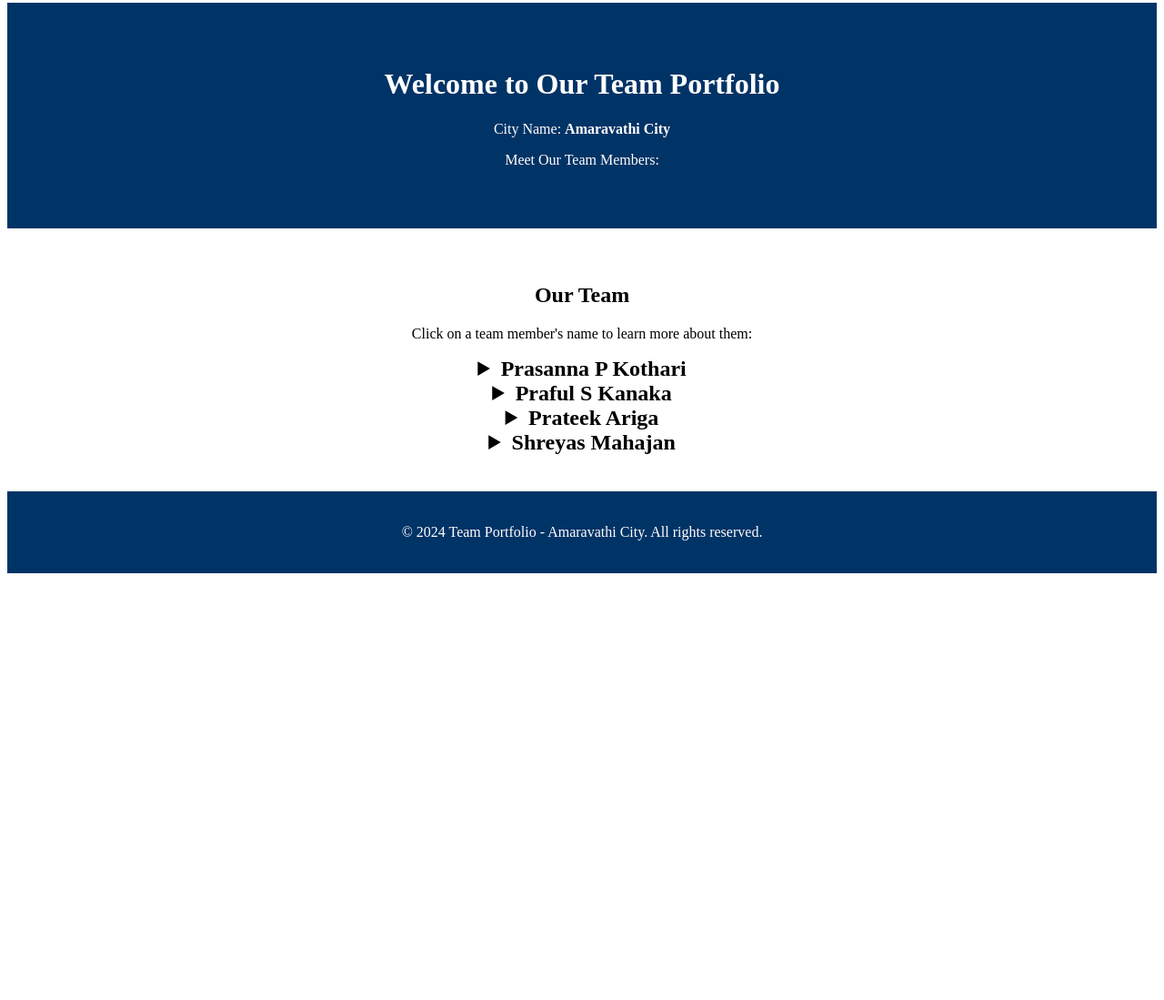
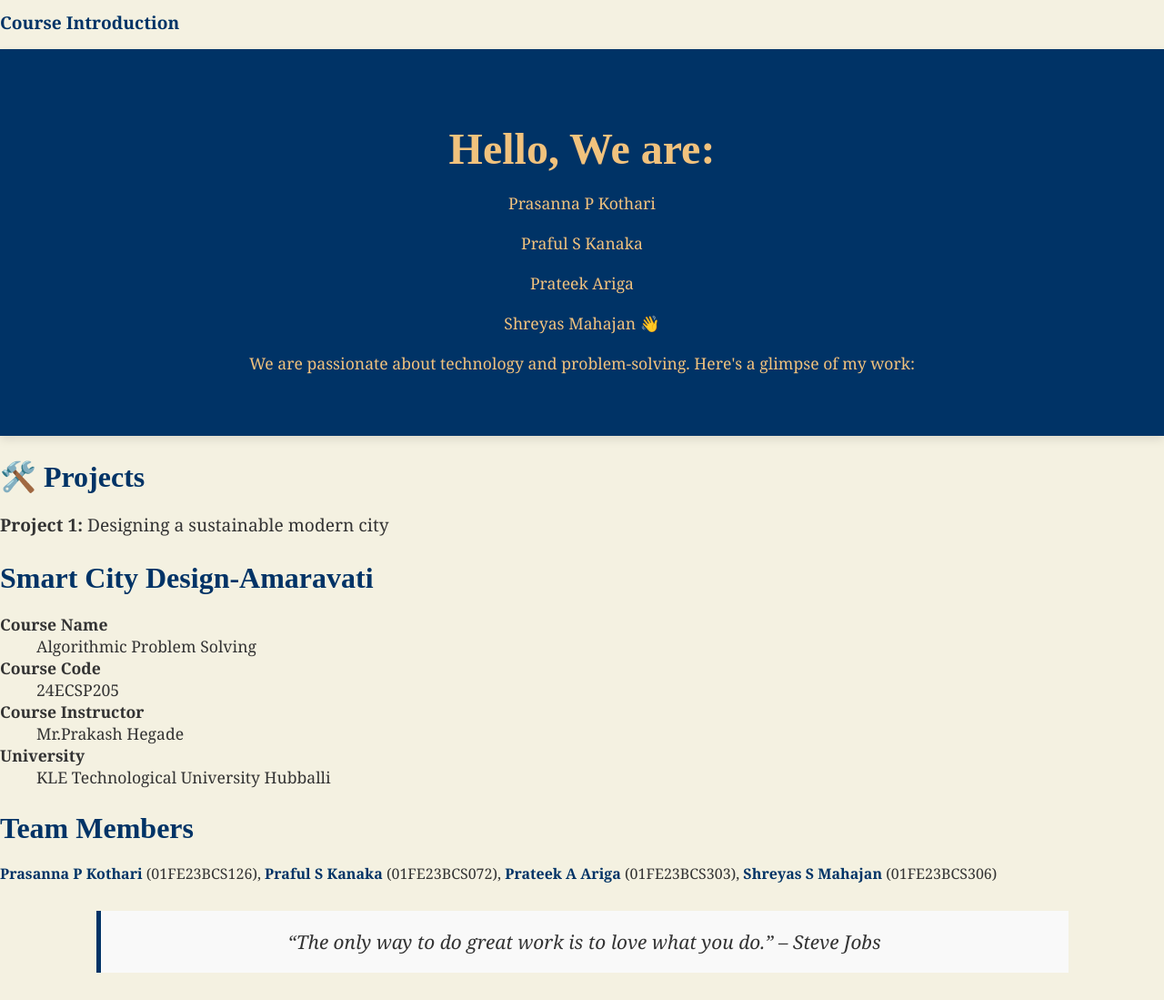
Before and after one commit to Prasannak126/Amaravati-city-design.github.io, a plain HTML site: page index.html in a window 1280 px wide. Shown: the part 5-1104 px from the top of the page at 91% size. Before the commit the page ends 800 px from the top, so only its background shows below. Drawn offline with Linux system fonts and the light colour scheme.

Commit message:
Update index.html

```diff
--- a/index.html
+++ b/index.html
@@ -3,81 +3,56 @@
 <head>
     <meta charset="UTF-8">
     <meta name="viewport" content="width=device-width, initial-scale=1.0">
-    <title>Team Portfolio - Amaravathi City</title>
+    <nav>
+        <ul>
+            <li><a href="Course Introduction.html">Course Introduction</a></li>
+        </ul>
+    </nav>
+    <title>Portfolio</title>
+    <link rel="stylesheet" href="style.css">
+    <link href="https://fonts.googleapis.com/css2?family=Poppins:wght@300;400;600&display=swap" rel="stylesheet">
 </head>
 <body>
+    <header>
+       <h1>Hello, We are:</h1>
 
-    <!-- Header Section -->
-    <header>
-        <div style="text-align: center; background-color: #003366; color: white; padding: 50px;">
-            <h1>Welcome to Our Team Portfolio</h1>
-            <p>City Name: <strong>Amaravathi City</strong></p>
-            <p>Meet Our Team Members:</p>
-        </div>
+       <p><a></a>Prasanna P Kothari</a></p>
+       <p><a></a>Praful S Kanaka</a></p>
+       <p><a></a>Prateek Ariga</a></p>
+       <p><a ></a>Shreyas Mahajan 👋</a></p>
+       <p>We are passionate about technology and problem-solving. Here's a glimpse of my work:</p>
     </header>
 
-    <!-- Main Content Section -->
-    <section style="padding: 40px; text-align: center;">
-        <h2>Our Team</h2>
+    <section>
+        <h2>🛠️ Projects</h2>
+        <ul>
+            <li><strong>Project 1:</strong> Designing a sustainable modern city</li>
+        </ul>
 
-        <!-- Team Member List -->
-        <p>Click on a team member's name to learn more about them:</p>
+        <h2>Smart City Design-Amaravati</h2>
+        <dl>
+            <dt>Course Name</dt>
+            <dd>Algorithmic Problem Solving</dd>
 
-        <div>
-            <details>
-                <summary style="font-size: 1.5em; font-weight: bold; cursor: pointer;">Prasanna P Kothari</summary>
-                <div style="padding-left: 20px; text-align: left;">
-                    <p><strong>Course Name:</strong> Algorithmic Problem Solving</p>
-                    <p><strong>Course Code:</strong> Course 24</p>
-                    <p><strong>SRN:</strong> 01fe23bcs126</p>
-                    <p><strong>Course Instructor:</strong> Prakash Hegde</p>
-                    <p><strong>University:</strong> KLE Technological University</p>
-                    <p><strong>Sector:</strong> Agricultural and IT</p>
-                </div>
-            </details>
+            <dt>Course Code</dt>
+            <dd>24ECSP205</dd>
 
-            <details>
-                <summary style="font-size: 1.5em; font-weight: bold; cursor: pointer;">Praful S Kanaka</summary>
-                <div style="padding-left: 20px; text-align: left;">
-                    <p><strong>Course Name:</strong> Algorithmic Problem Solving</p>
-                    <p><strong>Course Code:</strong> Course 24</p>
-                    <p><strong>SRN:</strong> 01fe23bcs072</p>
-                    <p><strong>Course Instructor:</strong> Prakash Hegde</p>
-                    <p><strong>University:</strong> KLE Technological University</p>
-                    <p><strong>Sector:</strong> Education and Energy</p>
-                </div>
-            </details>
+            <dt>Course Instructor</dt>
+            <dd>Mr.Prakash Hegade</dd>
 
-            <details>
-                <summary style="font-size: 1.5em; font-weight: bold; cursor: pointer;">Prateek Ariga</summary>
-                <div style="padding-left: 20px; text-align: left;">
-                    <p><strong>Course Name:</strong> Algorithmic Problem Solving</p>
-                    <p><strong>Course Code:</strong> Course 24</p>
-                    <p><strong>SRN:</strong> 01fe23bcs303</p>
-                    <p><strong>Course Instructor:</strong> Prakash Hegde</p>
-                    <p><strong>University:</strong> KLE Technological University</p>
-                    <p><strong>Sector:</strong> Industry and Transportation</p>
-                </div>
-            </details>
+            <dt>University</dt>
+            <dd>KLE Technological University Hubballi</dd>
+        </dl>
 
-            <details>
-                <summary style="font-size: 1.5em; font-weight: bold; cursor: pointer;">Shreyas Mahajan</summary>
-                <div style="padding-left: 20px; text-align: left;">
-                    <p><strong>Course Name:</strong> Algorithmic Problem Solving</p>
-                    <p><strong>Course Code:</strong> Course 24</p>
-                    <p><strong>SRN:</strong> 01fe23bcs306</p>
-                    <p><strong>Course Instructor:</strong> Prakash Hegde</p>
-                    <p><strong>University:</strong> KLE Technological University</p>
-                    <p><strong>Sector:</strong> Commercial Sector</p>
-                </div>
-            </details>
-        </div>
+        <h2>Team Members</h2>
+        <p>
+            <a href="Prasanna P Kothari.html"><strong>Prasanna P Kothari</strong></a> (01FE23BCS126),
+            <a href="Praful S Kanaka.html"><strong>Praful S Kanaka</strong></a> (01FE23BCS072),
+            <a href="prateek.html"><strong>Prateek A Ariga</strong></a> (01FE23BCS303),
+            <a href="shreyas.html"><strong>Shreyas S Mahajan</strong></a> (01FE23BCS306)
+        </p>
+
+        <blockquote>“The only way to do great work is to love what you do.” – Steve Jobs</blockquote>
     </section>
-
-    <!-- Footer Section -->
-    <footer style="text-align: center; background-color: #003366; color: white; padding: 20px;">
-        <p>© 2024 Team Portfolio - Amaravathi City. All rights reserved.</p>
-    </footer>
-
 </body>
 </html>
```
